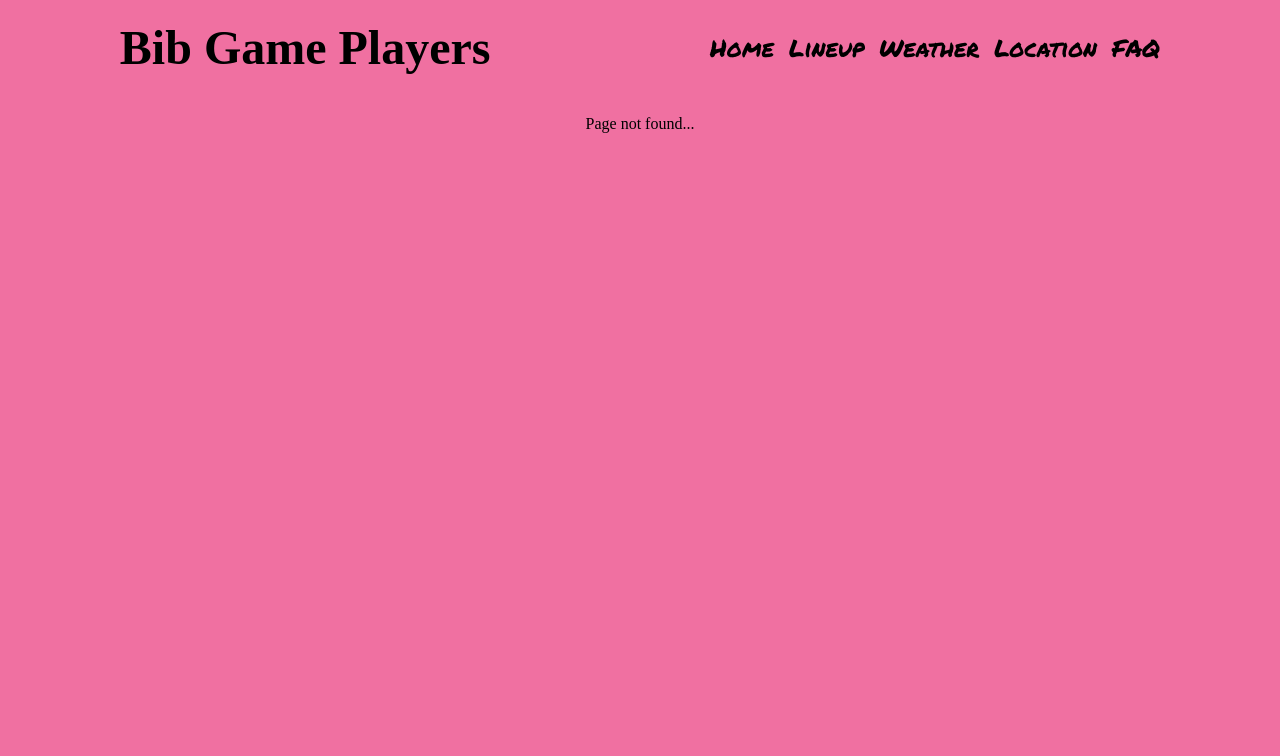
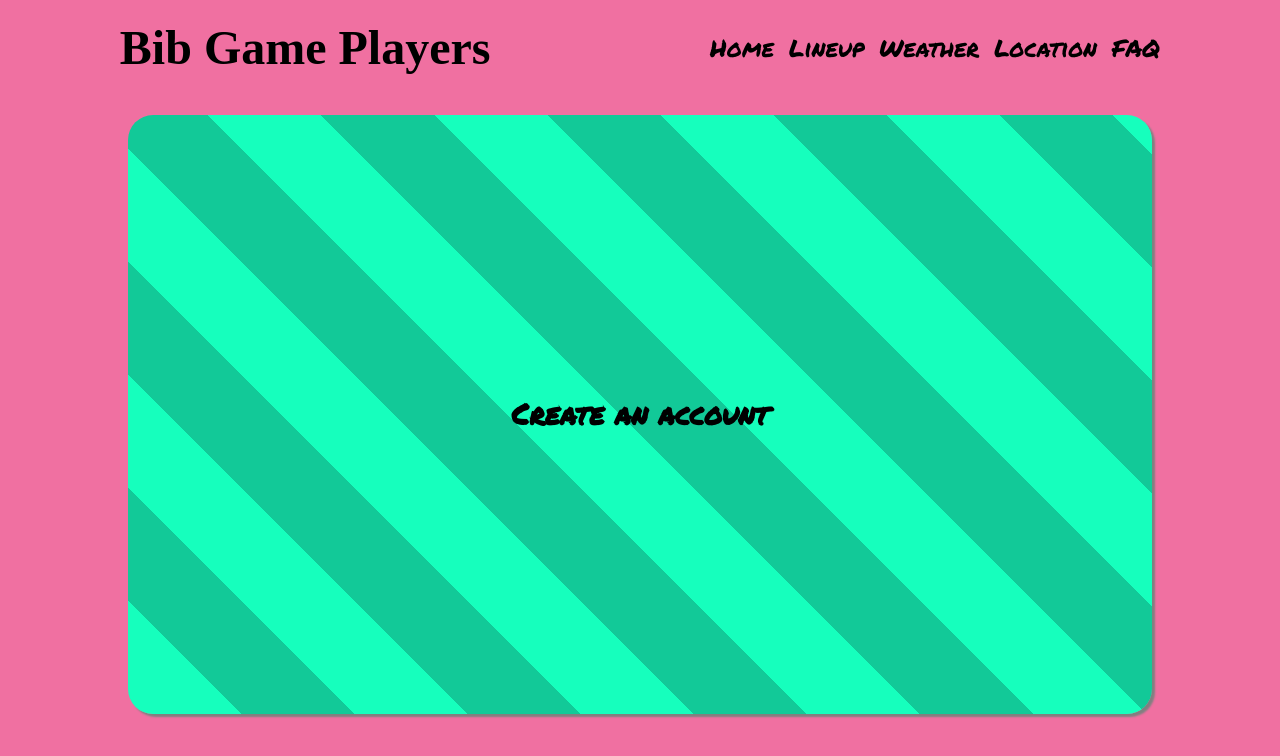
Before and after one commit to hippobobimus/football-organiser, a React (Create React App) app in the folder frontend/: page /register in a window 1280 px wide. Before the commit this address had no page. Shown: the top 756 px of the page. Built offline with nearby package versions, Linux system fonts and the light colour scheme; a web font is replaced by a local one.

Commit message:
added a route for a user registration page

```diff
--- a/frontend/src/RouteSwitch.js
+++ b/frontend/src/RouteSwitch.js
@@ -1,12 +1,21 @@
 import { Routes, Route } from 'react-router-dom';
 import App from './App';
-import { Faq, Home, MatchLineup, MatchLocation, MatchWeather, PageNotFound } from './routes';
+import {
+  Faq,
+  Home,
+  MatchLineup,
+  MatchLocation,
+  MatchWeather,
+  PageNotFound,
+  Register,
+} from './routes';
 
 function RouteSwitch() {
   return (
     <Routes>
       <Route path='/' element={<App />}>
         <Route index element={<Home />} />
+        <Route path='register' element={<Register />} />
         <Route path='lineup' element={<MatchLineup />} />
         <Route path='weather' element={<MatchWeather />} />
         <Route path='location' element={<MatchLocation />} />
--- /dev/null
+++ b/frontend/src/routes/Register.js
@@ -0,0 +1,11 @@
+import { Card, Subtitle } from '../components/styles';
+
+function Register() {
+  return (
+    <Card>
+      <Subtitle>Create an account</Subtitle>
+    </Card>
+  );
+}
+
+export default Register;
--- a/frontend/src/routes/index.js
+++ b/frontend/src/routes/index.js
@@ -4,3 +4,4 @@ export { default as MatchLineup } from './MatchLineup';
 export { default as MatchLocation } from './MatchLocation';
 export { default as MatchWeather } from './MatchWeather';
 export { default as PageNotFound } from './PageNotFound';
+export { default as Register } from './Register';
```
